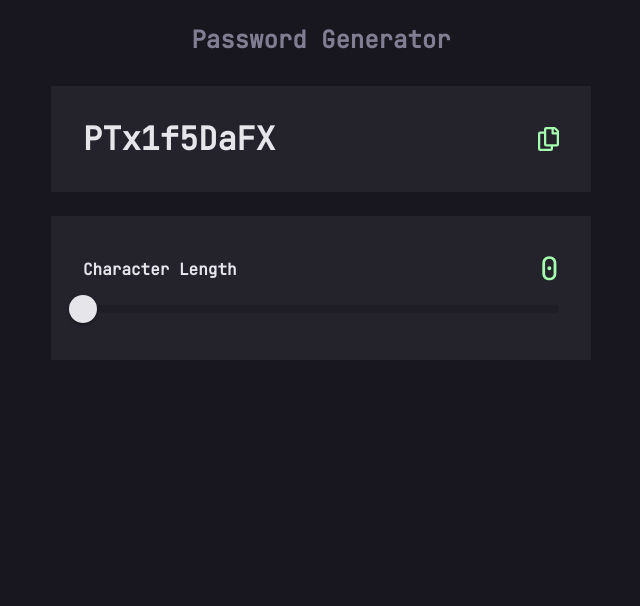
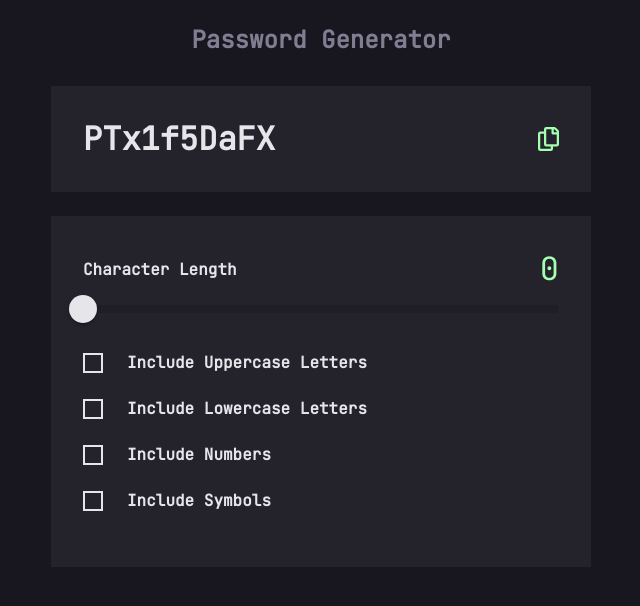
Before and after one commit to Solenoden/password-generator.react, a React (Create React App) app: page / in a window 1280 px wide. Shown: the top 606 px of the page, without its empty margins (319-959 px from the left). Built offline with nearby package versions, Linux system fonts and the light colour scheme.

Commit message:
Create Checkbox Input

```diff
--- /dev/null
+++ b/src/components/checkbox-input/CheckboxInput.scss
@@ -0,0 +1,32 @@
+@import "src/theme/colors";
+
+// Base Styles
+#internal-checkbox {
+  width: 20px;
+  height: 20px;
+  border: 2px solid $primary-contrast;
+  margin: auto 24px auto 0;
+  display: flex;
+  flex-direction: column;
+  user-select: none;
+  cursor: pointer;
+  transition: all 0.3s ease-in-out;
+}
+
+#check-icon {
+  width: 12px;
+  height: 9px;
+  margin: auto;
+}
+
+// Stateful Styles
+.checked {
+  #internal-checkbox {
+    background-color: $secondary-normal;
+    border: 2px solid $secondary-normal;
+  }
+}
+
+#internal-checkbox:hover {
+  border-color: $secondary-normal;
+}
--- /dev/null
+++ b/src/components/checkbox-input/CheckboxInput.tsx
@@ -0,0 +1,22 @@
+import './CheckboxInput.scss';
+import React from "react";
+import checkIcon from '../../assets/images/icon-check.svg';
+
+type CheckboxInputProps = { label: string };
+
+function CheckboxInput(props: CheckboxInputProps) {
+    const [value, setValue] = React.useState<boolean>(false);
+
+    function toggleCheckbox(): void {
+        setValue(!value);
+    }
+
+    return (
+        <div className={value ? 'checked row' : 'unchecked row'}>
+            <div id="internal-checkbox" onClick={toggleCheckbox}>{ value ? <img id="check-icon" src={checkIcon} alt="checked"/> : null}</div>
+            <h6 className="body">{props.label}</h6>
+        </div>
+    );
+}
+
+export default CheckboxInput;
--- a/src/components/password-generator-page/PasswordGeneratorPage.scss
+++ b/src/components/password-generator-page/PasswordGeneratorPage.scss
@@ -45,6 +45,10 @@ h6 {
   }
 }
 
+.input-container {
+  margin-bottom: 23px;
+}
+
 @include apply-to-desktop() {
   #content-container {
     margin-left: auto;
--- a/src/components/password-generator-page/PasswordGeneratorPage.tsx
+++ b/src/components/password-generator-page/PasswordGeneratorPage.tsx
@@ -1,6 +1,7 @@
 import './PasswordGeneratorPage.scss';
 import copyIcon from '../../assets/images/icon-copy.svg';
 import SliderInput from "../slider-input/SliderInput";
+import CheckboxInput from "../checkbox-input/CheckboxInput";
 
 function PasswordGeneratorPage() {
     return (
@@ -16,7 +17,21 @@ function PasswordGeneratorPage() {
                 </div>
 
                 <div id="generate-password-card" className="card">
-                    <SliderInput label="Character Length" min={4} max={16}></SliderInput>
+                    <div className="input-container">
+                        <SliderInput label="Character Length" min={4} max={16}></SliderInput>
+                    </div>
+                    <div className="input-container">
+                        <CheckboxInput label="Include Uppercase Letters"></CheckboxInput>
+                    </div>
+                    <div className="input-container">
+                        <CheckboxInput label="Include Lowercase Letters"></CheckboxInput>
+                    </div>
+                    <div className="input-container">
+                        <CheckboxInput label="Include Numbers"></CheckboxInput>
+                    </div>
+                    <div className="input-container">
+                        <CheckboxInput label="Include Symbols"></CheckboxInput>
+                    </div>
                 </div>
             </div>
         </div>
```
